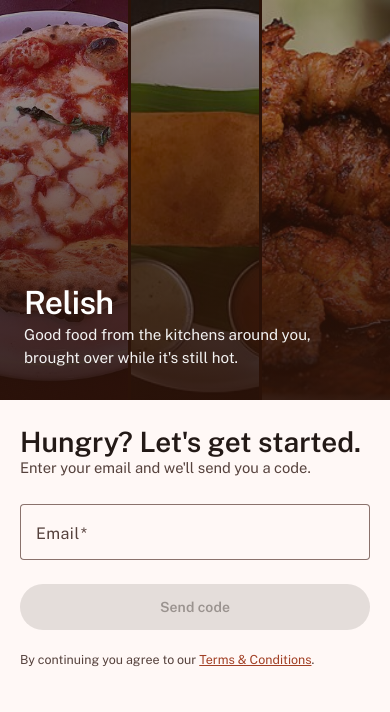
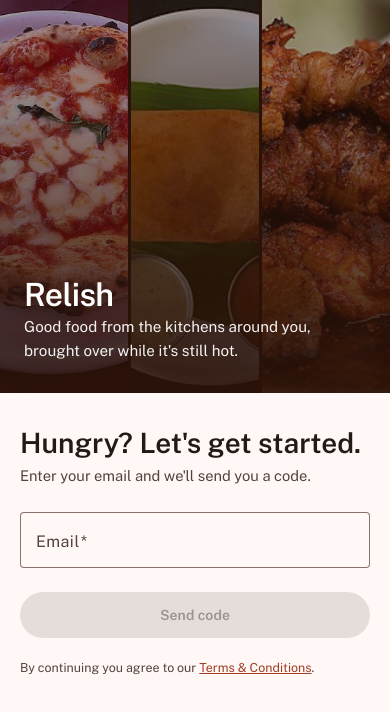
Before and after one commit to thanecoder/relish-food-delivery-saas, an Angular app in the folder frontend/: page /auth in a window 390 px wide. Shown: the top 712 px of the page. Built offline with nearby package versions, Linux system fonts and the light colour scheme; no server answers.

Commit message:
fix: wrapped headings were drawing on top of themselves on phones

```diff
--- a/frontend/src/app/features/customer/restaurant-list.scss
+++ b/frontend/src/app/features/customer/restaurant-list.scss
@@ -108,3 +108,12 @@
   height: 15px;
   margin-right: 3px;
 }
+
+@media (max-width: 600px) {
+  .hero {
+    padding: 36px 20px;
+  }
+  .hero h1 {
+    font-size: 1.75rem;
+  }
+}
--- a/frontend/src/styles.scss
+++ b/frontend/src/styles.scss
@@ -31,3 +31,10 @@
   margin: 0;
   height: 100%;
 }
+
+/* wrapped headings were drawing on top of themselves on phones */
+h1,
+h2,
+h3 {
+  line-height: 1.25;
+}
```
